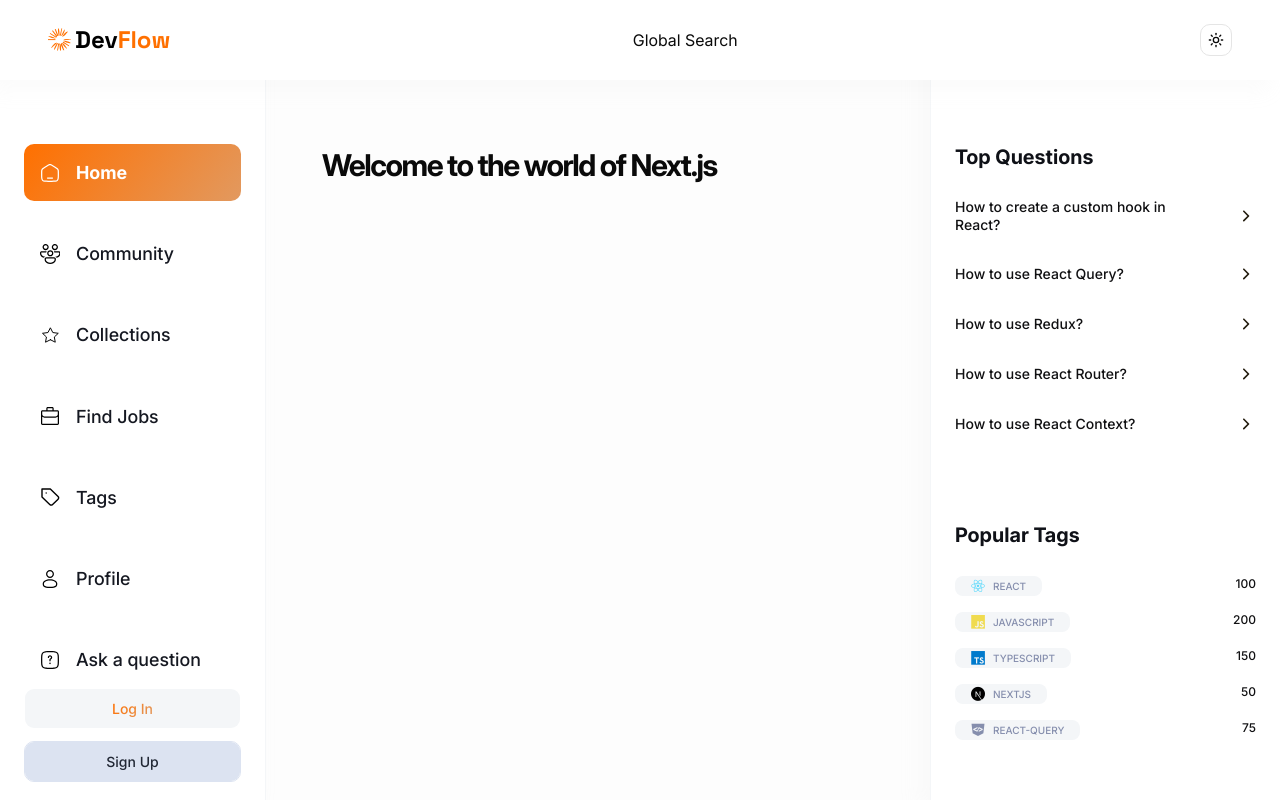
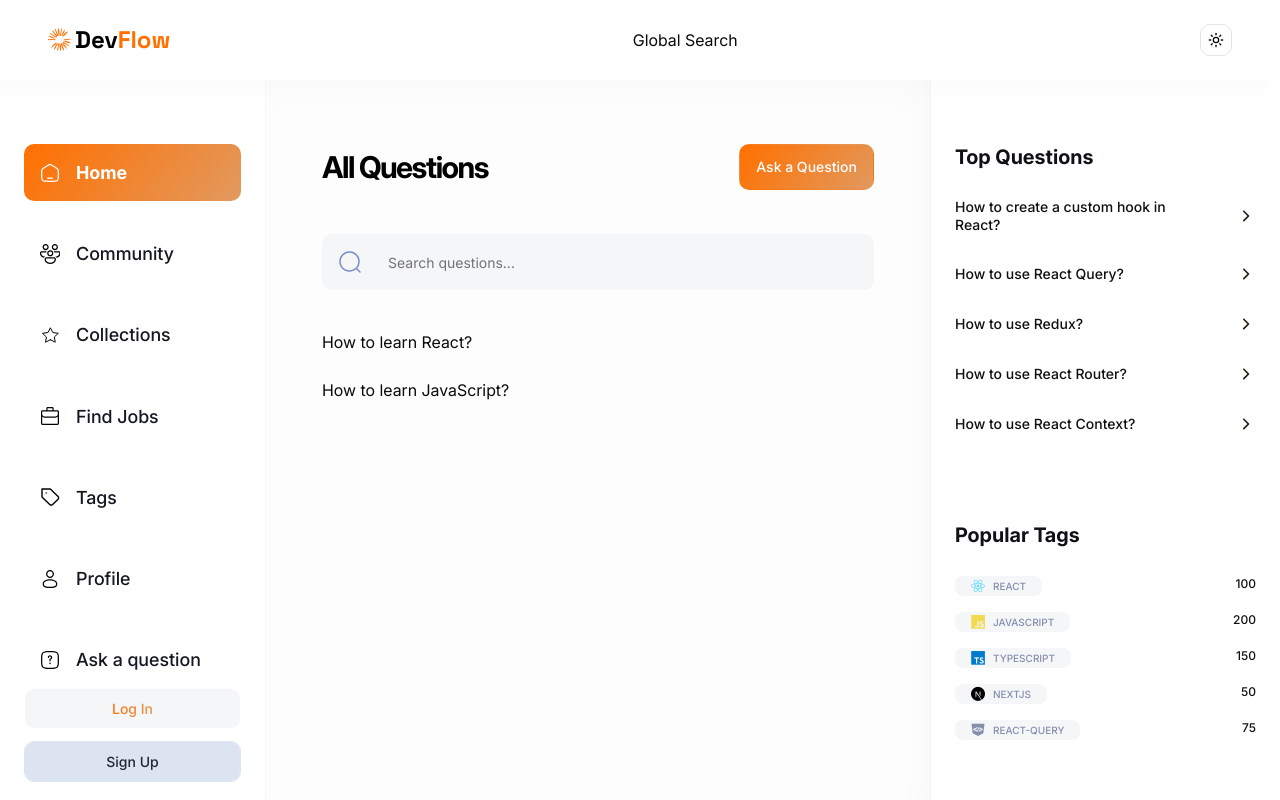
Before and after one commit to Justinng26/stack_overflow_nextjs16, a Next.js app: page / in a window 1280 px wide. Built offline with nearby package versions, Linux system fonts and the light colour scheme; no server answers.

Commit message:
implemented local search bar

```diff
--- a/app/(root)/page.tsx
+++ b/app/(root)/page.tsx
@@ -1,39 +1,78 @@
-// import {auth, signOut} from "@/auth";
-// import ROUTES from "@/constants/routes";
-//
-// const Home = async () => {
-//     const session = await auth();
-//     console.log(session);
-//
-//     return (
-//         <>
-//             <h1 className="h1-bold">Welcome to the world of Next.js</h1>
-//
-//             <form
-//                 className="px-10 pt-[100px]"
-//                 action={async () => {
-//                     "use server";
-//
-//                     await signOut({redirectTo: ROUTES.SIGN_IN});
-//                 }}
-//             >
-//
-//             </form>
-//         </>
-//     );
-// };
+import Link from "next/link";
 
-// export default Home;
+import LocalSearch from "@/components/search/LocalSearch";
+import { Button } from "@/components/ui/button";
+import ROUTES from "@/constants/routes";
 
-import {auth} from "@/auth";
+const questions = [
+    {
+        _id: "1",
+        title: "How to learn React?",
+        description: "I want to learn React, can anyone help me?",
+        tags: [
+            { _id: "1", name: "React" },
+            { _id: "2", name: "JavaScript" },
+        ],
+        author: { _id: "1", name: "John Doe" },
+        upvotes: 10,
+        answers: 5,
+        views: 100,
+        createdAt: new Date(),
+    },
+    {
+        _id: "2",
+        title: "How to learn JavaScript?",
+        description: "I want to learn JavaScript, can anyone help me?",
+        tags: [
+            { _id: "1", name: "React" },
+            { _id: "2", name: "JavaScript" },
+        ],
+        author: { _id: "1", name: "John Doe" },
+        upvotes: 10,
+        answers: 5,
+        views: 100,
+        createdAt: new Date(),
+    },
+];
 
-const Home = async () => {
-    const session = await auth();
+interface SearchParams {
+    searchParams: Promise<{ [key: string]: string }>;
+}
 
+const Home = async ({ searchParams }: SearchParams) => {
+    const { query = "" } = await searchParams;
+
+    const filteredQuestions = questions.filter((question) =>
+        question.title.toLowerCase().includes(query?.toLowerCase())
+    );
 
     return (
         <>
-            <h1 className="h1-bold">Welcome to the world of Next.js</h1>
+            <section className="flex w-full flex-col-reverse justify-between gap-4 sm:flex-row sm:items-center">
+                <h1 className="h1-bold text-dark100_light900">All Questions</h1>
+
+                <Button
+                    className="primary-gradient min-h-[46px] px-4 py-3 !text-light-900"
+                    asChild
+                >
+                    <Link href={ROUTES.ASK_QUESTION}>Ask a Question</Link>
+                </Button>
+            </section>
+            <section className="mt-11">
+                <LocalSearch
+                    route="/"
+                    imgSrc="/icons/search.svg"
+                    placeholder="Search questions..."
+                    iconPosition={"left"}
+                    otherClasses="flex-1"
+                />
+            </section>
+            {/* HomeFilter */}
+            <div className="mt-10 flex w-full flex-col gap-6">
+                {filteredQuestions.map((question) => (
+                    <h1 key={question._id}>{question.title}</h1>
+                ))}
+            </div>
         </>
     );
 };
--- /dev/null
+++ b/components/search/LocalSearch.tsx
@@ -0,0 +1,100 @@
+"use client";
+
+import Image from 'next/image';
+import {usePathname, useRouter, useSearchParams} from 'next/navigation';
+import React, {useEffect, useState, useRef} from 'react';
+
+import {Input} from '@/components/ui/input';
+import {formUrlQuery, removeKeysFromUrlQuery} from '@/lib/url';
+
+interface Props {
+    route: string;
+    imgSrc: string;
+    placeholder: string;
+    iconPosition: "left" | "right";
+    otherClasses?: string;
+}
+
+const LocalSearch = ({
+                         route,
+                         imgSrc,
+                         placeholder,
+                         iconPosition,
+                         otherClasses,
+                     }: Props) => {
+    const router = useRouter();
+    const pathname = usePathname();
+    const searchParams = useSearchParams();
+    const query = searchParams.get("query");
+
+    const [search, setSearch] = useState(query || "");
+    const previousSearchRef = useRef(search);
+
+    useEffect(() => {
+// Only trigger if search actually changed
+        if (previousSearchRef.current === search) return;
+
+        previousSearchRef.current = search;
+
+        const delayDebounceFn = setTimeout(() => {
+            if (search) {
+                const newUrl = formUrlQuery({
+                    params: searchParams.toString(),
+                    key: "query",
+                    value: search,
+                });
+
+                router.push(newUrl, {scroll: false});
+            } else {
+                if (pathname === route) {
+                    const newUrl = removeKeysFromUrlQuery({
+                        params: searchParams.toString(),
+                        keysToRemove: ["query"],
+                    });
+
+                    router.push(newUrl, {scroll: false});
+                }
+            }
+        }, 300);
+
+        return () => clearTimeout(delayDebounceFn);
+
+    }, [search, route, pathname, router]);
+
+    return (
+
+        <div
+            className={`background-light800_darkgradient flex min-h-[56px] grow items-center gap-4 rounded-[10px] px-4 ${otherClasses}`}>
+            {iconPosition === "left" && (
+                <Image
+                    src={imgSrc}
+                    alt="search"
+                    width={24}
+                    height={24}
+                    className="cursor-pointer"
+                />
+            )}
+
+            <Input
+                type="text"
+                placeholder={placeholder}
+                value={search}
+                onChange={(e) => setSearch(e.target.value)}
+                className="paragraph-regular no-focus placeholder text-dark400_light700 border-none shadow-none outline-hidden"
+            />
+
+            {iconPosition === "right" && (
+                <Image
+                    src={imgSrc}
+                    alt="search"
+                    width={15}
+                    height={15}
+                    className="cursor-pointer"
+                />
+            )}
+        </div>
+
+    );
+};
+
+export default LocalSearch;
--- a/constants/routes.ts
+++ b/constants/routes.ts
@@ -2,6 +2,7 @@
     HOME: "/",
     SIGN_IN: "/sign-in",
     SIGN_UP: "/sign-up",
+    ASK_QUESTION: "/ask-question",
     PROFILE: (id: string) => `/profile/${id}`,
     TAGS: (id: string) => `/tags/${id}`,
 };
--- /dev/null
+++ b/lib/url.ts
@@ -0,0 +1,42 @@
+import qs from "query-string";
+
+interface UrlQueryParams {
+    params: string;
+    key: string;
+    value: string;
+}
+
+interface RemoveUrlQueryParams {
+    params: string;
+    keysToRemove: string[];
+}
+
+export const formUrlQuery = ({ params, key, value }: UrlQueryParams) => {
+    const queryString = qs.parse(params);
+
+    queryString[key] = value;
+
+    return qs.stringifyUrl({
+        url: window.location.pathname,
+        query: queryString,
+    });
+};
+
+export const removeKeysFromUrlQuery = ({
+                                           params,
+                                           keysToRemove,
+                                       }: RemoveUrlQueryParams) => {
+    const queryString = qs.parse(params);
+
+    keysToRemove.forEach((key) => {
+        delete queryString[key];
+    });
+
+    return qs.stringifyUrl(
+        {
+            url: window.location.pathname,
+            query: queryString,
+        },
+        { skipNull: true }
+    );
+};
--- a/package.json
+++ b/package.json
@@ -16,6 +16,7 @@
     "next": "16.2.4",
     "next-auth": "^5.0.0-beta.31",
     "next-themes": "^0.4.6",
+    "query-string": "^9.3.1",
     "radix-ui": "^1.4.3",
     "react": "19.2.4",
     "react-dom": "19.2.4",
```
Also changed, not shown: 1 other file (tests, documents, lock files or other folders).
